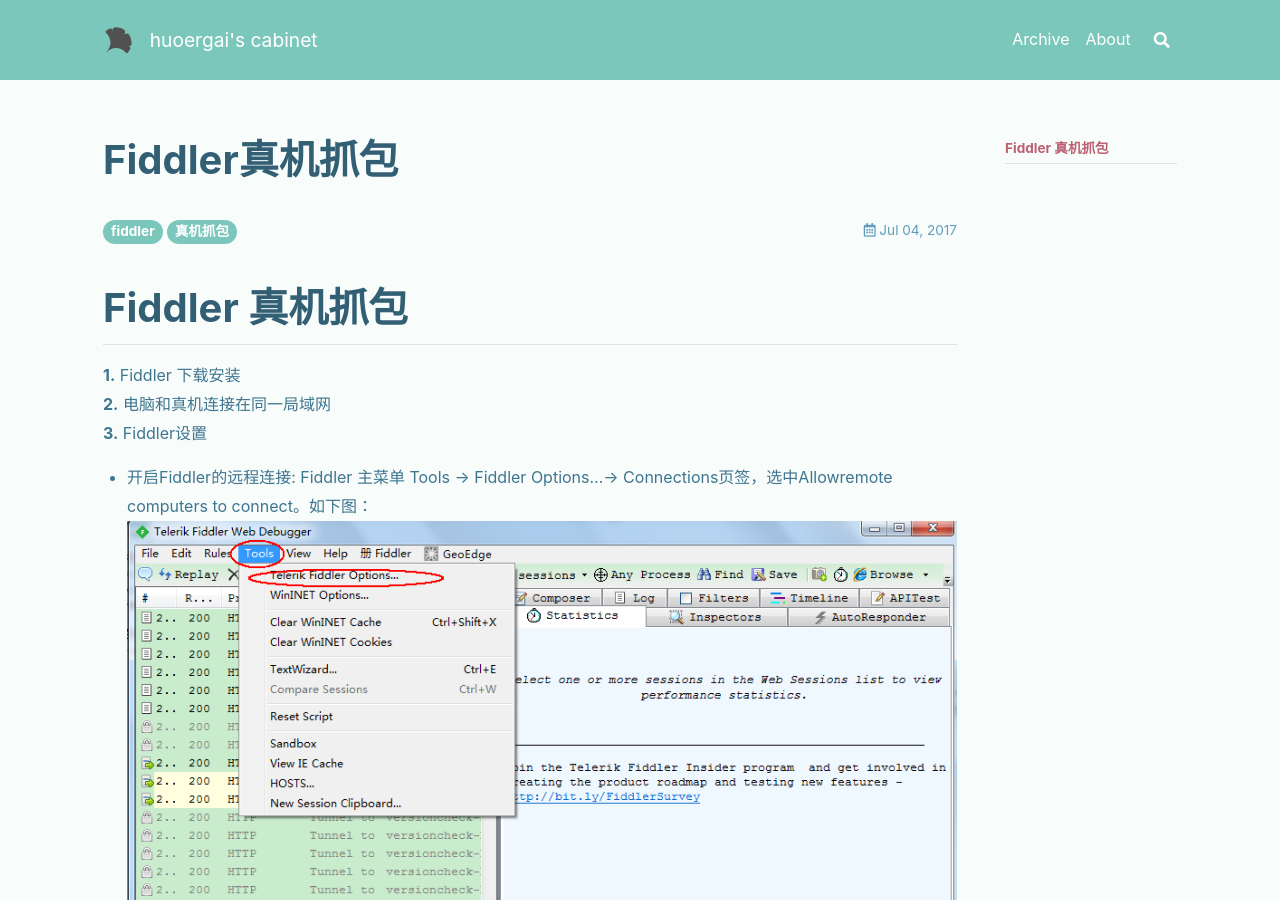
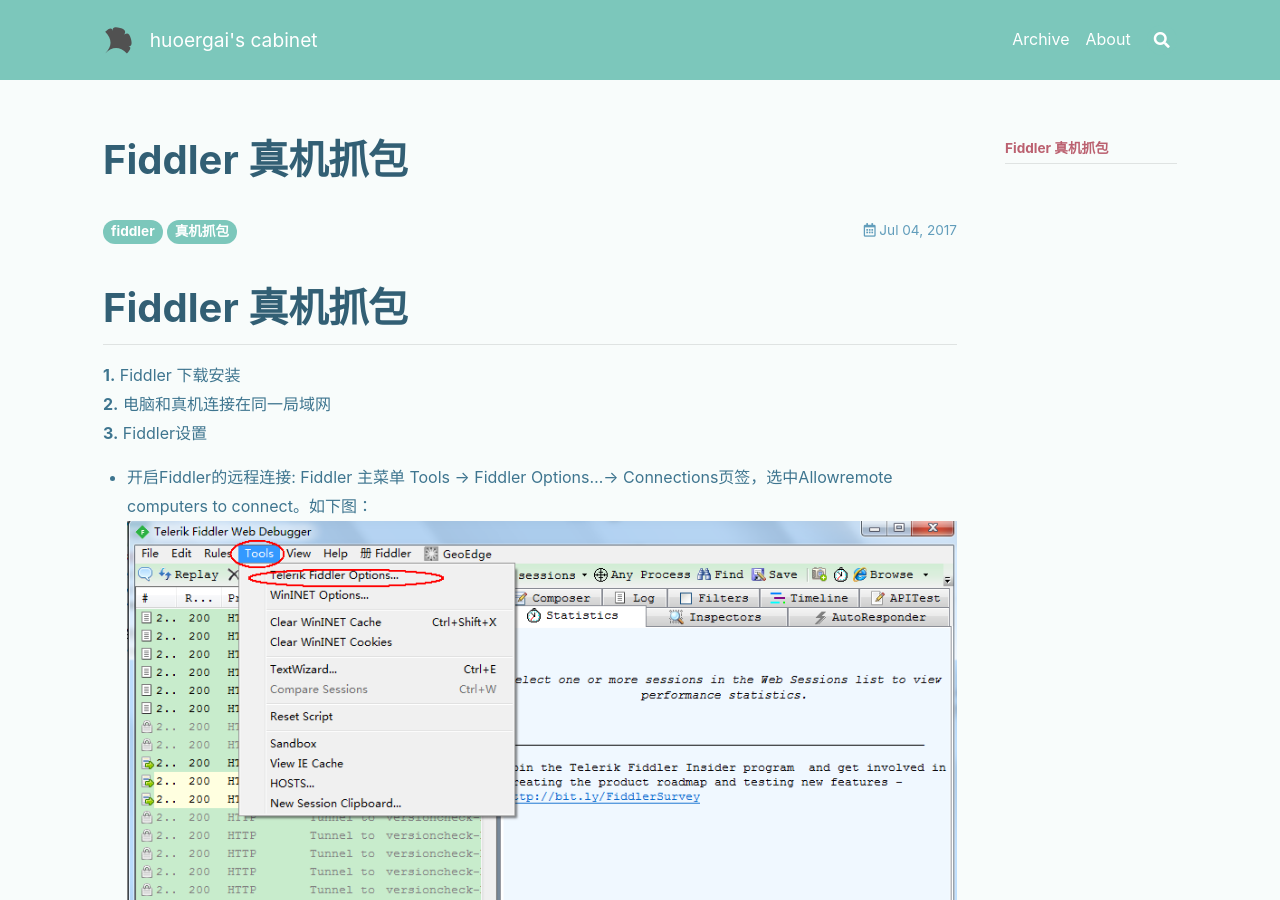
Before and after one commit to huoergai/huoergai.github.io, a Jekyll site: the page built from _posts/2017-07-03-Fiddler-真机抓包.md, in a window 1280 px wide and 900 px high. Built offline with Jekyll 4.4.1, drawn with Linux system fonts in a browser that asks for light colours; nearby versions of some CDN libraries.

```diff
--- a/_posts/2017-07-03-Fiddler真机抓包.md
+++ b/_posts/2017-07-03-Fiddler-真机抓包.md
@@ -1,5 +1,5 @@
 ---
-title: Fiddler真机抓包
+title: Fiddler 真机抓包
 date: 2017-07-03 18:16:41
 tags:
      - fiddler
```
Also changed, not shown: _posts/2017-02-22-ADB-常用命令.md (renamed from _posts/2017-02-22-ADB常用命令.md, +1 -1 lines).
